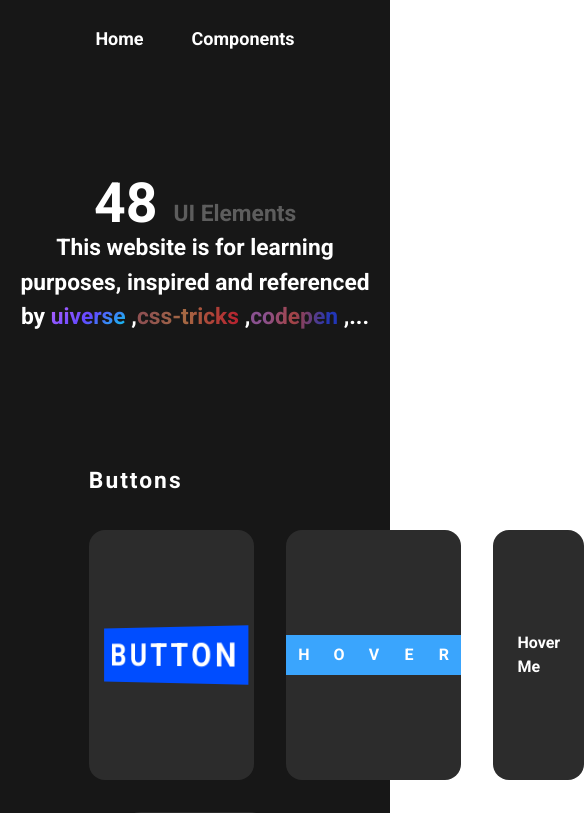
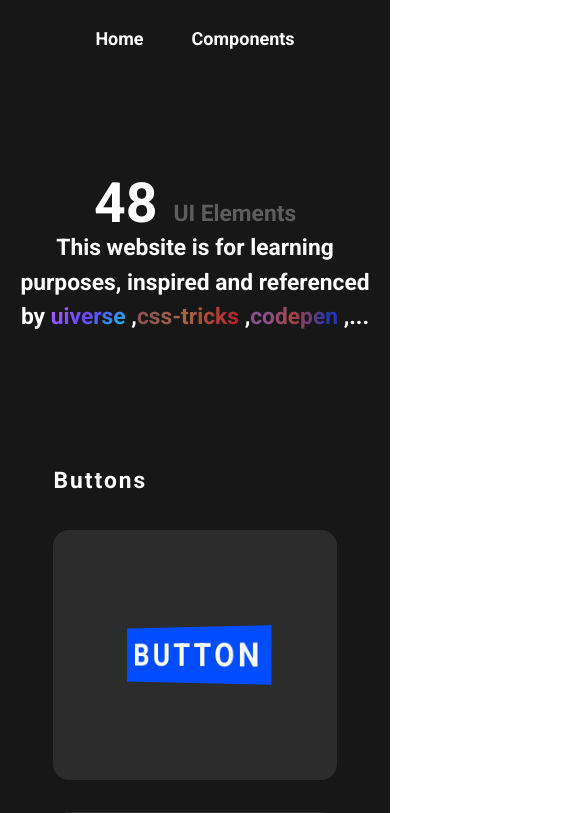
Before and after one commit to arishem51/iuniverse, a React (Vite) app: page / in a window 390 px wide. Shown: the top 813 px of the page, 585 px wide, since content can reach past the window. Built offline with nearby package versions, Linux system fonts and the light colour scheme.

Commit message:
feat: Home Responsive

```diff
--- a/src/components/Home/PreviewComponents.tsx
+++ b/src/components/Home/PreviewComponents.tsx
@@ -8,6 +8,10 @@ const Wrapper = styled(FlexContainer)`
   flex-direction: column;
   width: 60%;
   margin: 1rem auto;
+  flex-wrap: wrap;
+  @media (width < 1300px) {
+    width: 80%;
+  }
 `;
 
 const Heading = styled.h2`
@@ -24,10 +28,14 @@ const Child = styled(FlexContainer)`
   padding: 3rem 0;
   background-color: var(--color-lightDark);
   border-radius: 1rem;
+  @media (width < 1300px) {
+    flex: 200px;
+  }
 `;
 const List = styled(FlexContainer)`
   gap: 2rem;
   margin: 2rem 0;
+  flex-wrap: wrap;
 `;
 
 const Button = styled(ButtonContainer)`
```
